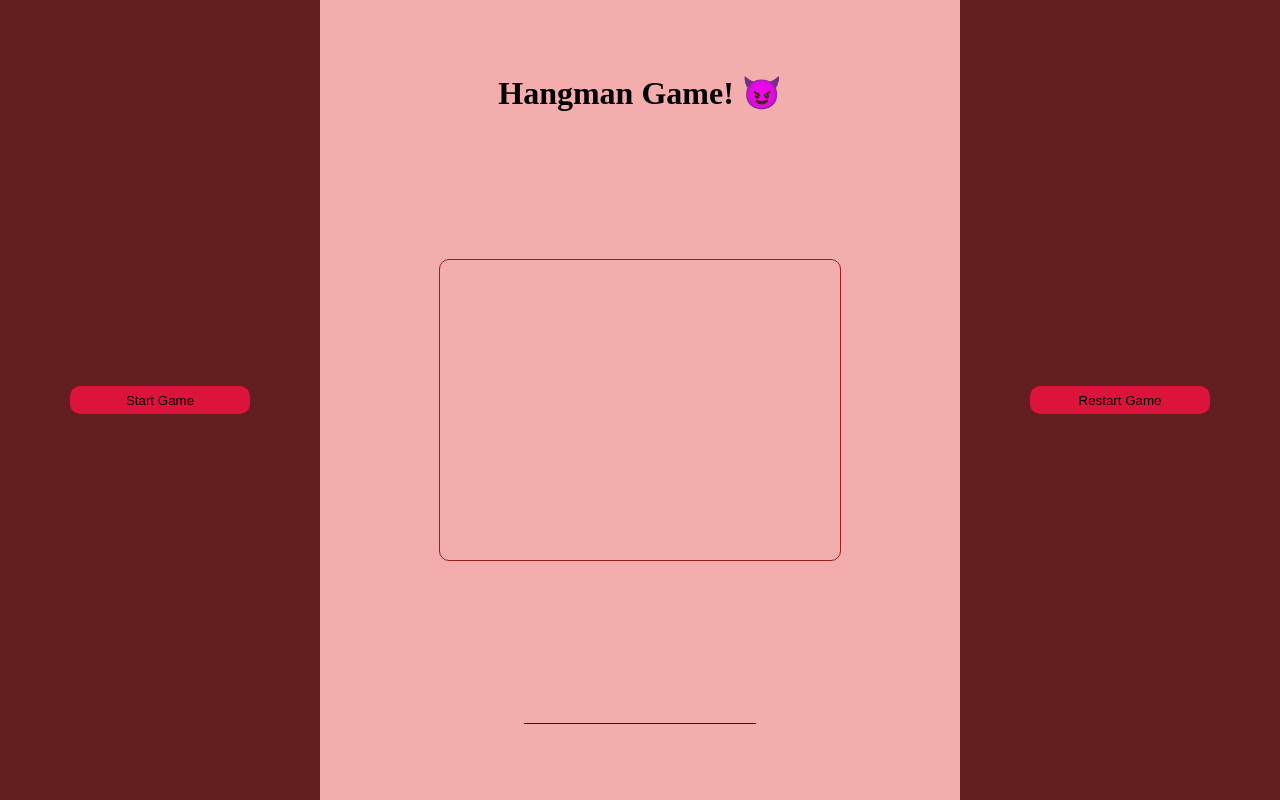
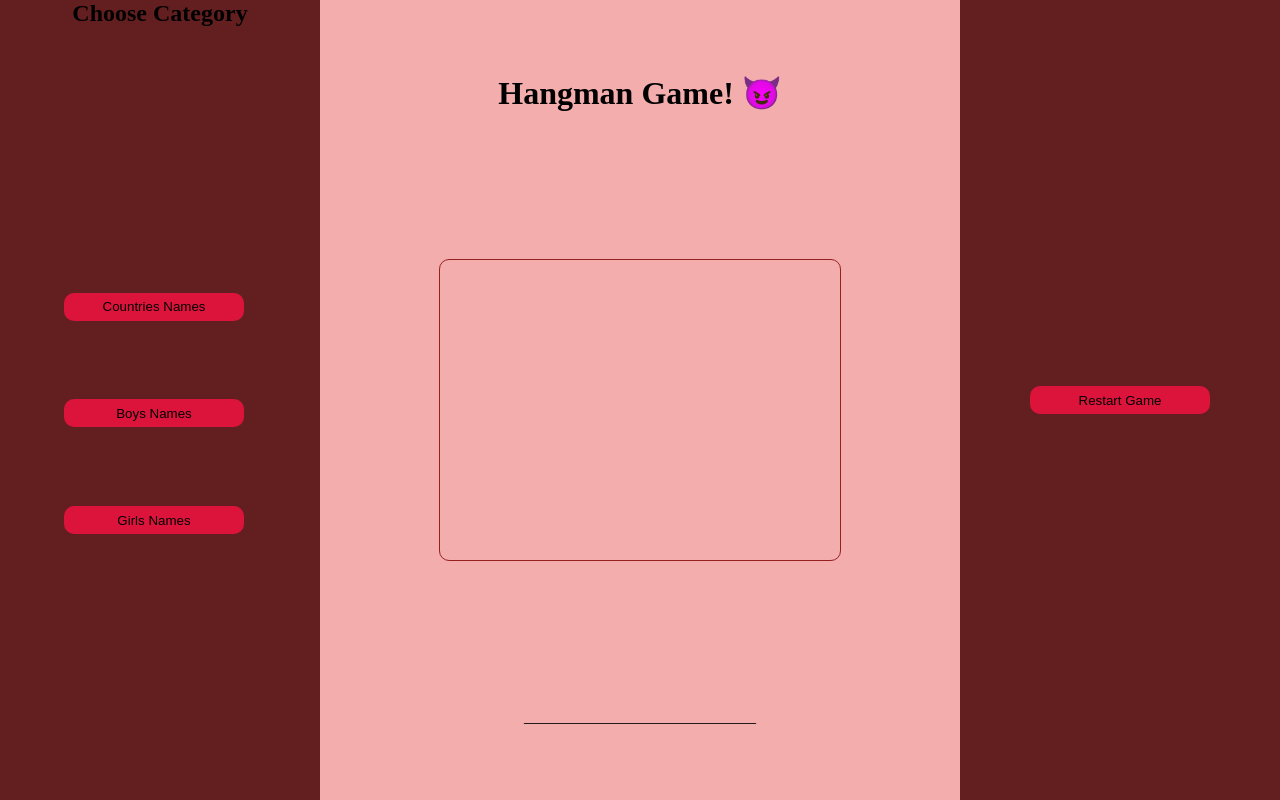
Before and after one commit to abdullah-alaadine/hangman-game, a plain HTML site: page index.html in a window 1280 px wide. Both pictures are taken after a click on the button "Start Game". Drawn offline with Linux system fonts and the light colour scheme.

Commit message:
click event listener is added to start button

```diff
--- a/index.html
+++ b/index.html
@@ -9,7 +9,7 @@
 </head>
 <body>
     <div class="main">
-        <div class="start">
+        <div class="start" id="start">
             <button id="startGame">Start Game</button>
         </div>
         <div class="game">
--- a/main.js
+++ b/main.js
@@ -205,4 +205,23 @@ const attempts = {
         c.stroke();
     },
 }
-// &nbsp;
+const startDiv = document.getElementById("start");
+const startGameBtn = document.getElementById("startGame");
+startGameBtn.addEventListener("click", () => {
+    const choose = document.createElement("h2");
+    choose.textContent = "Choose Category";
+    startGameBtn.style.display = "none";
+    const countriesNames = document.createElement("button");
+    countriesNames.textContent = "Countries Names";
+    const boysNames = document.createElement("button");
+    boysNames.textContent = "Boys Names";
+    const girlsName = document.createElement("button");
+    girlsName.textContent = "Girls Names";
+    const div = document.createElement("div");
+    div.style.cssText = "width: 60%; margin: auto; height: 40%; display: flex; flex-direction: column; justify-content: space-around;"
+    div.appendChild(countriesNames);
+    div.appendChild(boysNames);
+    div.appendChild(girlsName);
+    startDiv.appendChild(choose);
+    startDiv.appendChild(div);
+})
```
